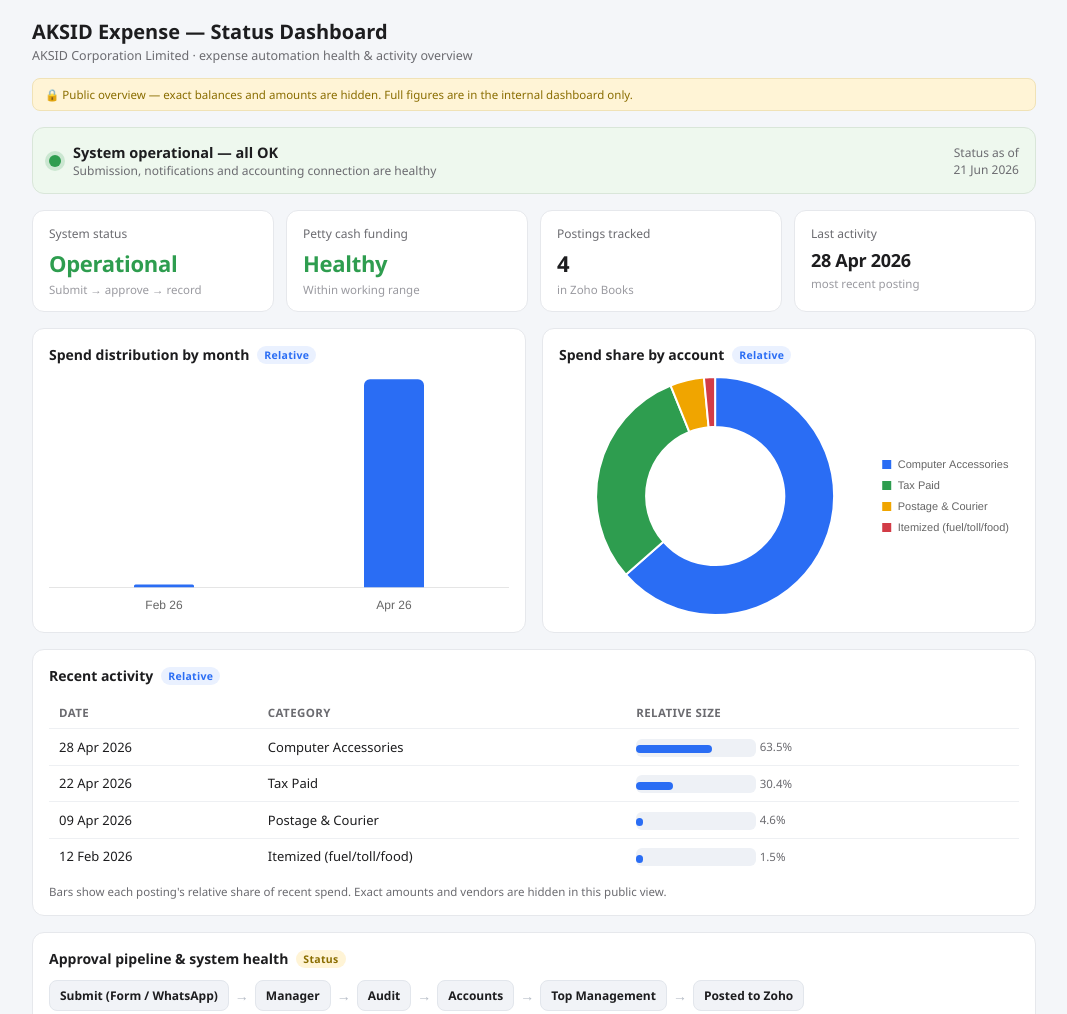
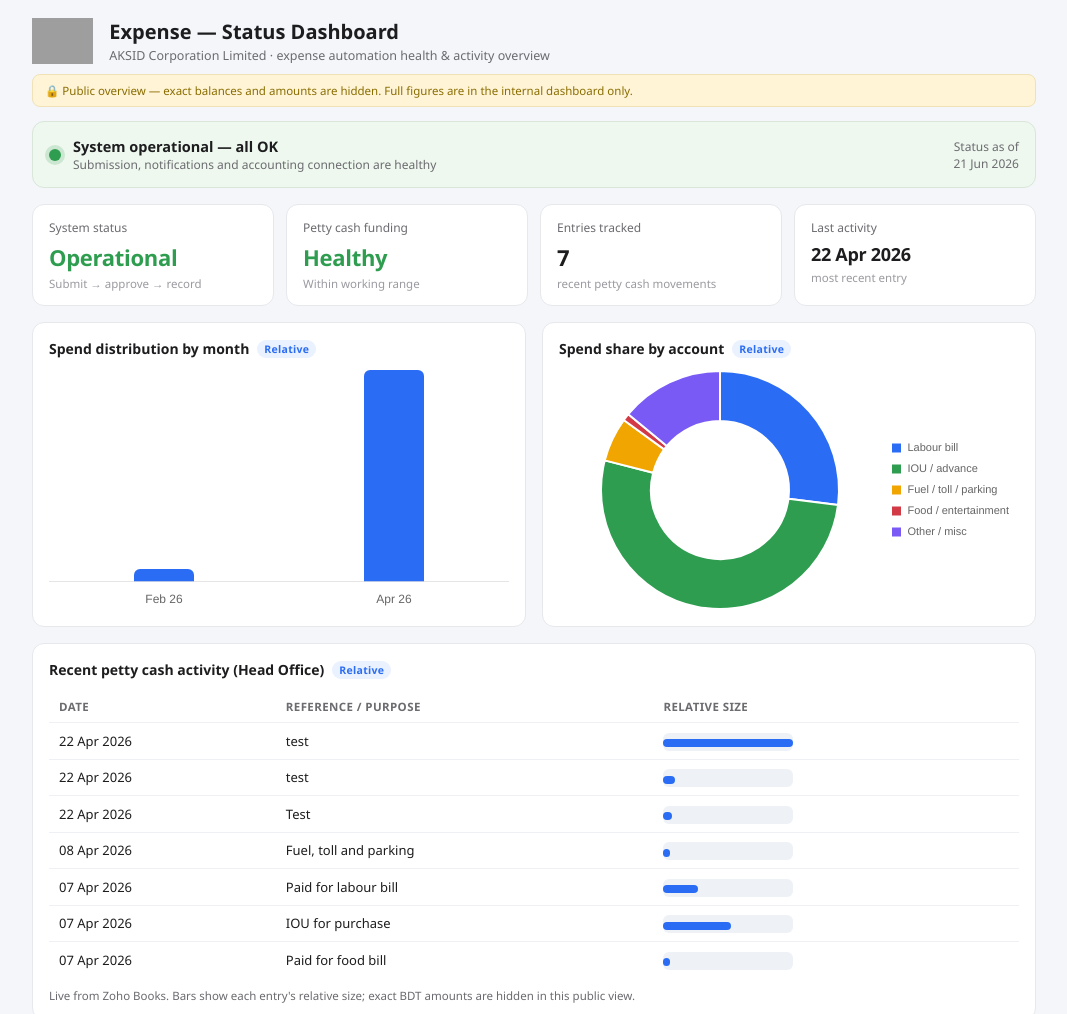
Before and after one commit to realshawon/aksid-expense-dashboard, a plain HTML site: page index.html in a window 1280 px wide. Shown: the top 1014 px of the page, without its empty margins (106-1173 px from the left). Drawn offline with nearby package versions, Linux system fonts and the light colour scheme; grey boxes are pictures that could not be loaded.

Commit message:
Add files via upload

```diff
--- a/index.html
+++ b/index.html
@@ -4,15 +4,19 @@
 <meta charset="utf-8">
 <meta name="viewport" content="width=device-width, initial-scale=1">
 <title>AKSID Expense — Status Dashboard</title>
+<link rel="icon" type="image/png" href="https://images.squarespace-cdn.com/content/v1/61b1d88771230e2244b14213/62e8dc56a1a91f59e7a98ea4/AKSID+Logo+White.png?format=100w">
+<link rel="shortcut icon" href="https://static1.squarespace.com/static/61b1d88771230e2244b14213/t/62e8dc56a1a91f59e7a98ea4/1659427926820/AKSID+Logo+White.png?format=100w">
 <script src="https://cdn.jsdelivr.net/npm/chart.js@4.5.0/dist/chart.umd.js"></script>
 <style>
 :root{color-scheme:light}
 *{box-sizing:border-box}
 body{margin:0;font-family:'Segoe UI',system-ui,Arial,sans-serif;background:#f4f6f9;color:#1d1d1f;font-size:14px}
 .wrap{max-width:1040px;margin:0 auto;padding:18px}
-h1{font-size:20px;margin:0 0 2px}
-.sub{color:#6b6b70;font-size:12.5px;margin:0 0 14px}
-.banner{display:flex;align-items:center;gap:12px;padding:14px 16px;border-radius:12px;margin-bottom:16px;border:1px solid #d9e6d9;background:#eef8ee}
+.topbar{display:flex;align-items:center;gap:16px;margin-bottom:10px}
+.logo{height:46px;width:auto}
+.titlebox h1{font-size:20px;margin:0 0 2px}
+.sub{color:#6b6b70;font-size:12.5px;margin:0}
+.banner{display:flex;align-items:center;gap:12px;padding:14px 16px;border-radius:12px;margin:14px 0 16px;border:1px solid #d9e6d9;background:#eef8ee}
 .dot{width:12px;height:12px;border-radius:50%;background:#2e9d4f;flex:0 0 auto;box-shadow:0 0 0 4px rgba(46,157,79,.18)}
 .banner b{font-size:14.5px}
 .banner .meta{margin-left:auto;color:#6b6b70;font-size:12px;text-align:right}
@@ -36,7 +40,7 @@ tr:last-child td{border-bottom:none}
 .chartbox{position:relative;height:240px}
 .muted{color:#6b6b70}
 .bar{height:8px;border-radius:6px;background:#2a6df4;display:inline-block;vertical-align:middle}
-.bartrk{background:#eef1f6;border-radius:6px;width:120px;display:inline-block;vertical-align:middle}
+.bartrk{background:#eef1f6;border-radius:6px;width:130px;display:inline-block;vertical-align:middle}
 .pill{display:inline-block;font-size:11px;font-weight:600;padding:2px 9px;border-radius:20px}
 .pill.ok{color:#2e7d46;background:#e6f4ea}
 .pill.warn{color:#8a6d00;background:#fff4d6}
@@ -45,13 +49,18 @@ tr:last-child td{border-bottom:none}
 .arrow{color:#b6bcc6;font-weight:700}
 .foot{color:#9a9aa0;font-size:11.5px;text-align:center;margin:6px 0 2px}
 .save{font-weight:700;color:#1d1d1f}
-.lock{font-size:11.5px;color:#8a6d00;background:#fff4d6;border:1px solid #f0e2b6;border-radius:8px;padding:8px 12px;margin-bottom:16px}
+.lock{font-size:11.5px;color:#8a6d00;background:#fff4d6;border:1px solid #f0e2b6;border-radius:8px;padding:8px 12px}
 </style>
 </head>
 <body>
 <div class="wrap">
-  <h1>AKSID Expense — Status Dashboard</h1>
-  <p class="sub">AKSID Corporation Limited · expense automation health &amp; activity overview</p>
+  <div class="topbar">
+    <img class="logo" src="https://images.squarespace-cdn.com/content/v1/61b1d88771230e2244b14213/de522f80-4556-42c4-af20-e3687e746991/AKSID-HORIZONTAL-LOGO.png?format=750w" alt="AKSID Corporation Limited">
+    <div class="titlebox">
+      <h1>Expense — Status Dashboard</h1>
+      <p class="sub">AKSID Corporation Limited · expense automation health &amp; activity overview</p>
+    </div>
+  </div>
 
   <div class="lock">🔒 Public overview — exact balances and amounts are hidden. Full figures are in the internal dashboard only.</div>
 
@@ -64,8 +73,8 @@ tr:last-child td{border-bottom:none}
   <div class="cards">
     <div class="card"><div class="lbl">System status</div><div class="val ok">Operational</div><div class="note">Submit → approve → record</div></div>
     <div class="card"><div class="lbl">Petty cash funding</div><div class="val ok">Healthy</div><div class="note">Within working range</div></div>
-    <div class="card"><div class="lbl">Postings tracked</div><div class="val" id="kpiCount">4</div><div class="note">in Zoho Books</div></div>
-    <div class="card"><div class="lbl">Last activity</div><div class="val" id="kpiLast" style="font-size:18px">—</div><div class="note">most recent posting</div></div>
+    <div class="card"><div class="lbl">Entries tracked</div><div class="val" id="kpiCount">—</div><div class="note">recent petty cash movements</div></div>
+    <div class="card"><div class="lbl">Last activity</div><div class="val" id="kpiLast" style="font-size:18px">—</div><div class="note">most recent entry</div></div>
   </div>
 
   <div class="grid2">
@@ -73,8 +82,8 @@ tr:last-child td{border-bottom:none}
     <div class="panel"><h2>Spend share by account <span class="tag">Relative</span></h2><div class="chartbox"><canvas id="chartAccount"></canvas></div></div>
   </div>
 
-  <div class="panel"><h2>Recent activity <span class="tag">Relative</span></h2><div id="recentWrap"></div>
-    <p class="muted" style="font-size:11.5px;margin:10px 0 0">Bars show each posting's relative share of recent spend. Exact amounts and vendors are hidden in this public view.</p>
+  <div class="panel"><h2>Recent petty cash activity (Head Office) <span class="tag">Relative</span></h2><div id="recentWrap"></div>
+    <p class="muted" style="font-size:11.5px;margin:10px 0 0">Live from Zoho Books. Bars show each entry's relative size; exact BDT amounts are hidden in this public view.</p>
   </div>
 
   <div class="panel">
@@ -101,25 +110,34 @@ tr:last-child td{border-bottom:none}
 <script>
 const ASOF='21 Jun 2026';
 document.getElementById('asof').textContent=ASOF;
-document.getElementById('kpiLast').textContent='28 Apr 2026';
 
-// Relative shares only (no absolute amounts published)
-const MONTHS=[{m:'Feb 26',pct:1.5},{m:'Apr 26',pct:98.5}];
+// Real recent petty-cash (head office) entries from Zoho Books — amounts shown only as relative bars
+const ACTIVITY=[
+  {date:'22 Apr 2026', ref:'test', amt:95800},
+  {date:'22 Apr 2026', ref:'test', amt:8645},
+  {date:'22 Apr 2026', ref:'Test', amt:7000},
+  {date:'08 Apr 2026', ref:'Fuel, toll and parking', amt:5000},
+  {date:'07 Apr 2026', ref:'Paid for labour bill', amt:25800},
+  {date:'07 Apr 2026', ref:'IOU for purchase', amt:50000},
+  {date:'07 Apr 2026', ref:'Paid for food bill', amt:625}
+];
+const MONTHS=[{m:'Feb 26',pct:6},{m:'Apr 26',pct:100}];
 const ACCOUNTS=[
-  {a:'Computer Accessories',pct:63.5},
-  {a:'Tax Paid',pct:30.4},
-  {a:'Postage & Courier',pct:4.6},
-  {a:'Itemized (fuel/toll/food)',pct:1.5}
-];
-const RECENT=[
-  {date:'28 Apr 2026',cat:'Computer Accessories',pct:63.5},
-  {date:'22 Apr 2026',cat:'Tax Paid',pct:30.4},
-  {date:'09 Apr 2026',cat:'Postage & Courier',pct:4.6},
-  {date:'12 Feb 2026',cat:'Itemized (fuel/toll/food)',pct:1.5}
+  {a:'Labour bill',pct:27},
+  {a:'IOU / advance',pct:52},
+  {a:'Fuel / toll / parking',pct:6},
+  {a:'Food / entertainment',pct:1},
+  {a:'Other / misc',pct:14}
 ];
 
-document.getElementById('recentWrap').innerHTML='<table><thead><tr><th>Date</th><th>Category</th><th>Relative size</th></tr></thead><tbody>'+
-  RECENT.map(r=>`<tr><td>${r.date}</td><td>${r.cat}</td><td><span class="bartrk"><span class="bar" style="width:${Math.max(6,r.pct)}%"></span></span> <span class="muted" style="font-size:11.5px">${r.pct}%</span></td></tr>`).join('')+'</tbody></table>';
+const maxAmt=Math.max.apply(null,ACTIVITY.map(a=>a.amt));
+document.getElementById('kpiCount').textContent=ACTIVITY.length;
+document.getElementById('kpiLast').textContent=ACTIVITY[0].date;
+
+document.getElementById('recentWrap').innerHTML='<table><thead><tr><th>Date</th><th>Reference / purpose</th><th>Relative size</th></tr></thead><tbody>'+
+  ACTIVITY.map(a=>{const pct=Math.max(5,Math.round(a.amt/maxAmt*100));
+    return `<tr><td>${a.date}</td><td>${a.ref}</td><td><span class="bartrk"><span class="bar" style="width:${pct}%"></span></span></td></tr>`;}).join('')+
+  '</tbody></table>';
 
 new Chart(document.getElementById('chartMonth'),{type:'bar',
   data:{labels:MONTHS.map(x=>x.m),datasets:[{data:MONTHS.map(x=>x.pct),backgroundColor:'#2a6df4',borderRadius:6,maxBarThickness:60}]},
```
